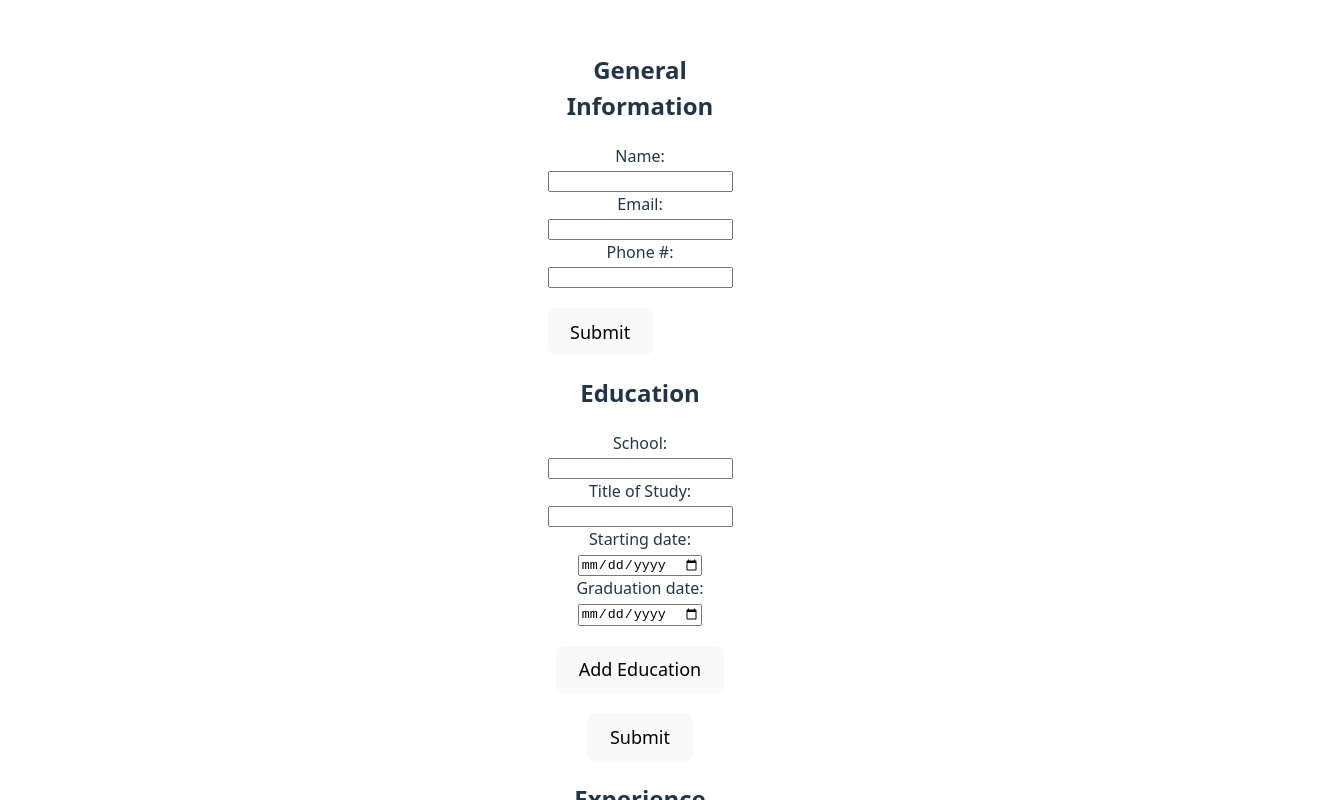
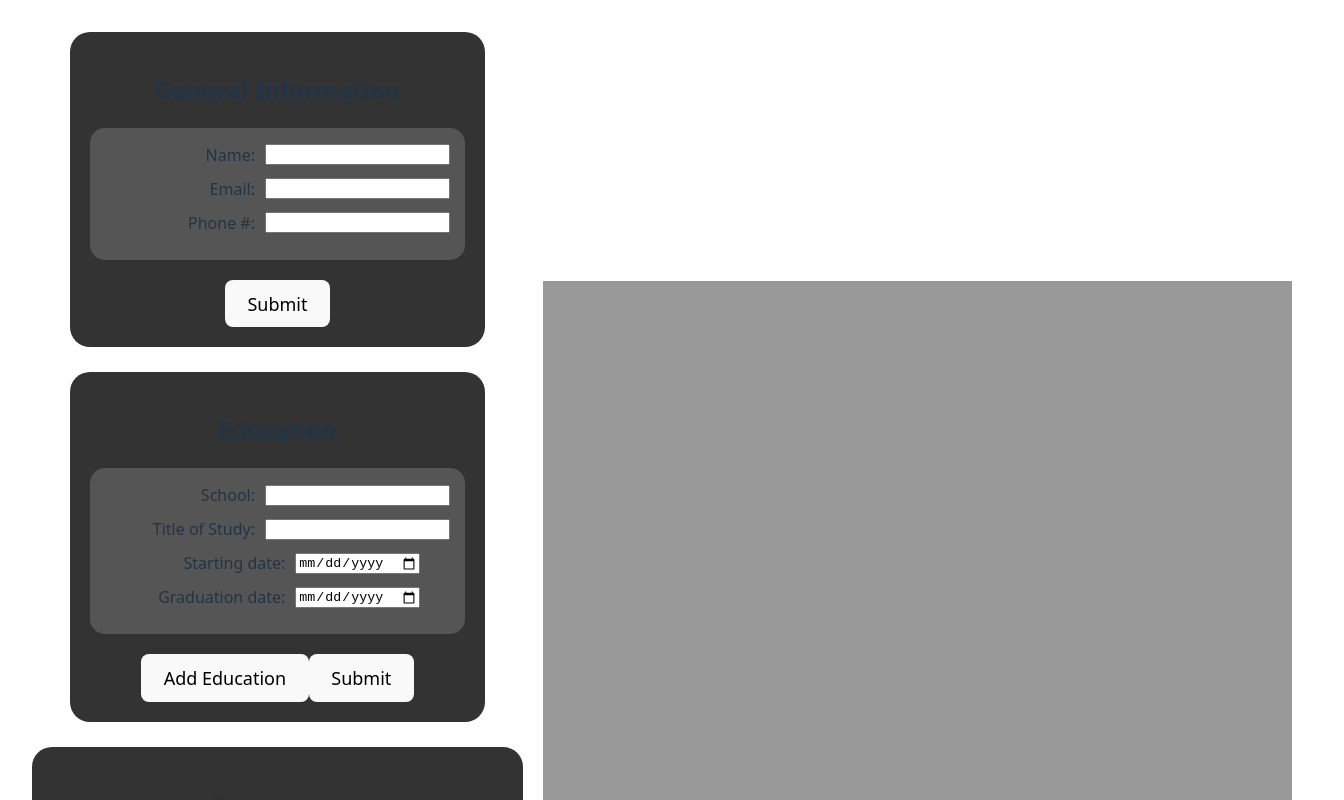
Before and after one commit to carlDguez19/odinCvapp, a React (Vite) app: page / in a window 1280 px wide. Shown: the top 800 px of the page, 1344 px wide, since content can reach past the window. Built offline with nearby package versions, Linux system fonts and the light colour scheme.

Commit message:
completed the cvApp project and got my first taste of react. refined preview.css to enhance cv formatting and visual clarity.

```diff
--- a/src/components/Experience.jsx
+++ b/src/components/Experience.jsx
@@ -54,7 +54,7 @@ export function Experience({onSubmit}){//parameters will also include onEdit, on
                     </div>
                     <div className="labelInputDiv">
                         <label htmlFor="tasks">Main tasks: </label>
-                        <input type="text" id="tasks" value={entry.tasks} onChange={(e) => handleChange(index, e)}/>
+                        <textarea rows="5" cols="30" id="tasks" value={entry.tasks} onChange={(e) => handleChange(index, e)}/>
                     </div>
                     <Button type="button" text="Remove" onClick={() => remEntry(index)} fontSize="14px"/>
                 </div>
--- a/src/components/GeneralInfo.jsx
+++ b/src/components/GeneralInfo.jsx
@@ -21,6 +21,7 @@ export function GeneralInfo({onSubmit}){
     return (
         <form className="general-info">
             <h2>General Information</h2>
+            <div className="general-block">
                 <div className="labelInputDiv">
                     <label htmlFor="name">Name: </label>
                     <input type="text" id="name" value={genInfo.name} onChange={handleChange}/>
@@ -33,6 +34,7 @@ export function GeneralInfo({onSubmit}){
                     <label htmlFor="phone">Phone #: </label>
                     <input type="tel" id="phone" value={genInfo.phone} onChange={handleChange}/>
                 </div>
+            </div>
             <Button className="genInfoSub" type="submit" text="Submit" onClick={generalSubmit} fontSize="18px"/>
         </form>
     )
--- a/src/components/Preview.jsx
+++ b/src/components/Preview.jsx
@@ -4,30 +4,34 @@ export function Preview({data}){
             {data.general && (
                 <section>
                     <h2>{data.general.name}</h2>
-                    <p>{data.general.email}</p>
-                    <p>{data.general.phone}</p>
+                    <div className="genInfoPreviewDiv">
+                        <p>{data.general.email}</p>
+                        <p> | {data.general.phone}</p>
+                    </div>
                 </section>
             )}
             {data.education.length > 0 && (
-                <section>
+                <section className="eduPreviewSection">
                     <h3>Education</h3>
+                    <div className="line"></div>
                     {data.education.map((edu, index) => (
-                        <div key={index}>
-                            <p>{edu.school}</p>
+                        <div className="eduInfoPreviewDiv" key={index}>
+                            <h4>{edu.school}</h4>
                             <p>{edu.title}</p>
-                            <p>{edu.dateStart} - {edu.dateEnd}</p>
+                            <p><i>{edu.dateStart} - {edu.dateEnd}</i></p>
                         </div>
                     ))}
                 </section>
             )}
             {data.experience.length > 0 && (
-                <section>
+                <section className="expPreviewSection">
                     <h3>Experience</h3>
+                    <div className="line"></div>
                     {data.experience.map((exp, index) => (
-                        <div key={index}>
-                            <p>{exp.company}</p>
+                        <div className="expInfoPreviewDiv" key={index}>
+                            <h4>{exp.company}</h4>
                             <p>{exp.position}</p>
-                            <p>{exp.dateStart} - {exp.dateEnd}</p>
+                            <p><i>{exp.dateStart} - {exp.dateEnd}</i></p>
                             <p>{exp.tasks}</p>
                         </div>
                     ))}
--- a/src/styles/index.css
+++ b/src/styles/index.css
@@ -1,3 +1,4 @@
+@import url('./preview.css');
 :root {
   font-family: system-ui, Avenir, Helvetica, Arial, sans-serif;
   line-height: 1.5;
@@ -13,34 +14,59 @@
   -moz-osx-font-smoothing: grayscale;
 }
 
+.AppCvFilled{
+  display: flex;
+  justify-content: center;
+  align-items: center;
+}
+
+.preview{
+  margin: 20px;
+  width: 100vw;
+  max-width: 1000px;
+  min-height: 90vh;
+  background-color: #999;
+}
+
 .inputs{
   display: flex;
   flex-direction: column;
   justify-content: center;
   align-items: center;
-  max-width: 50%;;
 }
 
-.AppCvFilled, .inputLabelDiv{
+.labelInputDiv{
   display: flex;
-  justify-content: center;
   align-items: center;
+  justify-content: flex-start;
+  gap: 10px;
+  margin-bottom: 10px;
 }
 
-.general-info, .education-block, .experience-block{
+.labelInputDiv label{
+  min-width: 150px;
+  text-align: right;
+}
+
+.general-block, .education-block, .experience-block{
   display: flex;
   flex-direction: column;
   justify-content: center;
-  align-items: start;
+  align-items: center;
+  margin-bottom: 20px;
 }
 
-.genInfoSub, .eduInfoSub, .eduInfoAdd, .expInfoSub, .expInfoAdd{
-  margin-top: 20px;
+.general-block, .education-block, .experience-block{
+  background-color: #555;
+  padding: 15px;
+  border-radius: 15px;
 }
-label{
-  margin-top: 10px;
-  text-align: left;
-  align-self: start;
+
+form{
+  margin-bottom: 25px;
+  background-color: #333;
+  padding: 20px;
+  border-radius: 20px;
 }
 
 body {
--- /dev/null
+++ b/src/styles/preview.css
@@ -0,0 +1,24 @@
+.genInfoPreviewDiv{
+    display: flex;
+    justify-content: center;
+    margin-top: -20px;
+}
+
+.eduPreviewSection, .expPreviewSection{
+    display: flex;
+    flex-direction: column;
+    align-items: flex-start;
+    margin: 20px 20px;
+    text-align: left;
+}
+
+.line{
+    width: 100%;
+    height: 2px;
+    background-color: black;
+    margin-bottom: 10px;
+}
+
+.eduInfoPreviewDiv, .expInfoPreviewDiv{
+    margin: 0 30px;
+}
```
Lines whose indentation alone changed are shown as unchanged.
